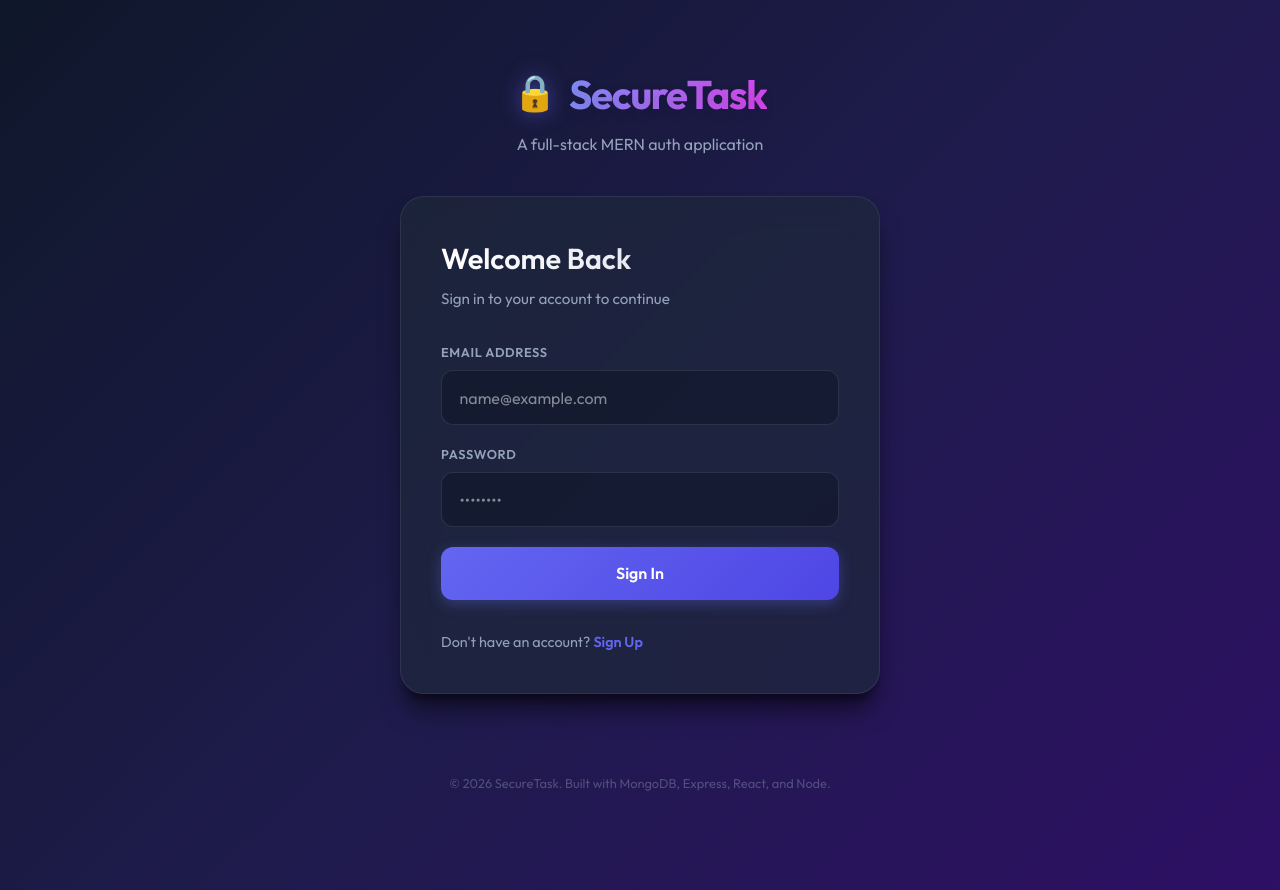
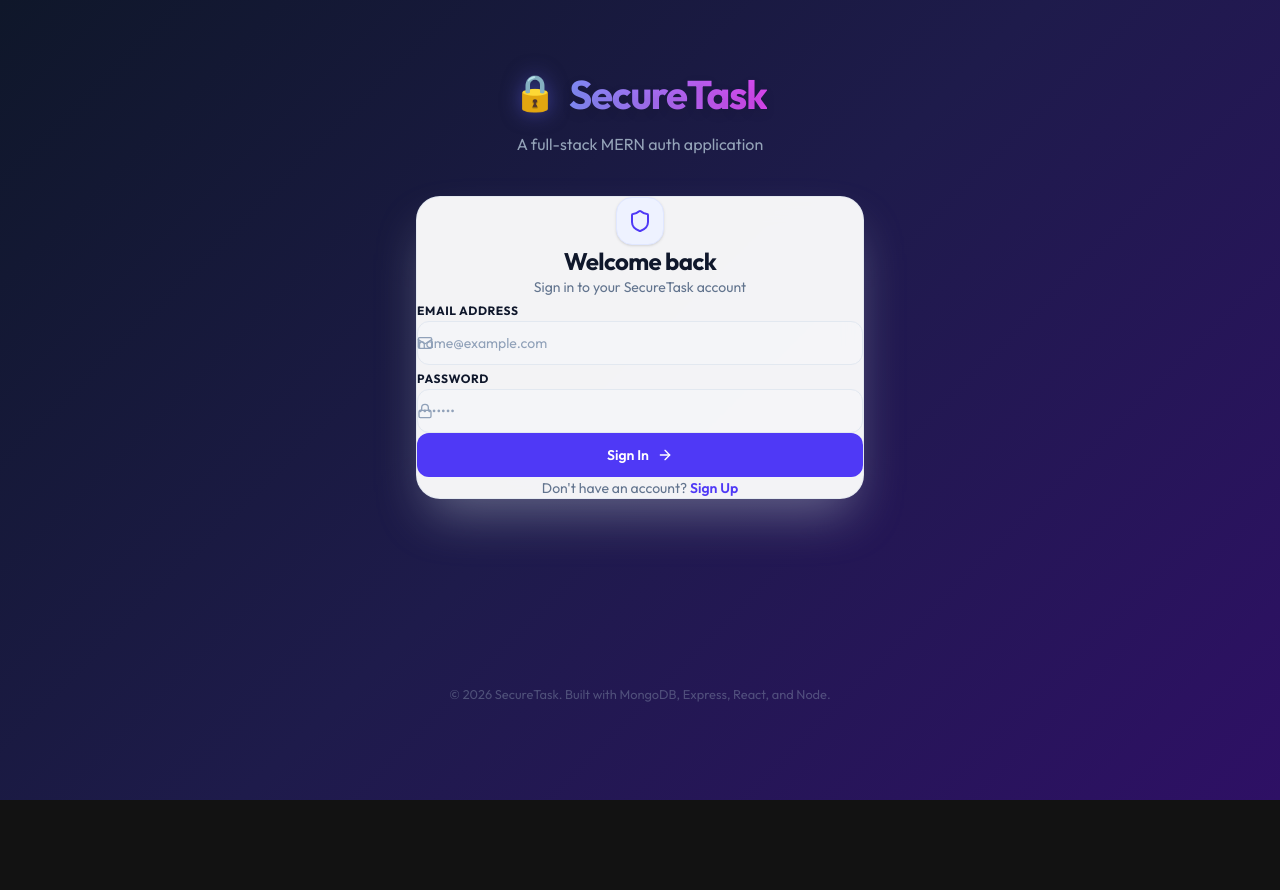
Before and after one commit to Saras-Kashyap/TO-DO-full-stak-website, a React (Vite) app in the folder client/: page / in a window 1280 px wide. After the commit the page ends 800 px from the top, so only its background shows below. Built offline with nearby package versions, Linux system fonts and the light colour scheme; no server answers.

Commit message:
design: restyle login and register pages with a premium light glassmorphic UI matching todo theme

```diff
--- a/client/src/components/Login.jsx
+++ b/client/src/components/Login.jsx
@@ -1,5 +1,6 @@
 import React, { useState } from 'react';
 import api from '../api';
+import { Mail, Lock, Shield, ArrowRight } from 'lucide-react';
 
 const Login = ({ setToken, setView }) => {
   const [formData, setFormData] = useState({ email: '', password: '' });
@@ -28,15 +29,31 @@ const Login = ({ setToken, setView }) => {
   };
 
   return (
-    <div className="auth-card">
-      <h2>Welcome Back</h2>
-      <p className="auth-subtitle">Sign in to your account to continue</p>
+    <div className="w-full max-w-md bg-white/95 backdrop-blur-md border border-slate-200/85 rounded-3xl p-8 shadow-2xl shadow-slate-300/40 text-slate-900">
+      <div className="flex flex-col items-center text-center mb-8">
+        <div className="h-12 w-12 rounded-2xl bg-indigo-50 border border-indigo-100 flex items-center justify-center text-indigo-600 mb-4 shadow-sm">
+          <Shield className="h-6 w-6" />
+        </div>
+        <h2 className="text-2xl font-bold tracking-tight text-slate-900">Welcome back</h2>
+        <p className="text-sm text-slate-500 mt-1.5">Sign in to your SecureTask account</p>
+      </div>
 
-      {error && <div className="error-message">{error}</div>}
+      {error && (
+        <div className="mb-6 bg-red-50/80 border border-red-100 text-red-600 text-sm px-4 py-3 rounded-xl flex items-center gap-2">
+          <span className="h-1.5 w-1.5 rounded-full bg-red-500 shrink-0" />
+          {error}
+        </div>
+      )}
 
-      <form onSubmit={handleSubmit} className="auth-form">
-        <div className="form-group">
-          <label htmlFor="email">Email Address</label>
+      <form onSubmit={handleSubmit} className="space-y-5">
+        <div className="space-y-2">
+          <label htmlFor="email" className="text-xs font-bold text-slate-550 uppercase tracking-wider">
+            Email Address
+          </label>
+          <div className="relative">
+            <span className="absolute inset-y-0 left-0 pl-3.5 flex items-center text-slate-400">
+              <Mail className="h-4 w-4" />
+            </span>
             <input
               type="email"
               id="email"
@@ -44,12 +61,20 @@ const Login = ({ setToken, setView }) => {
               placeholder="name@example.com"
               value={formData.email}
               onChange={handleChange}
+              className="w-full h-11 pl-10 pr-4 rounded-xl border border-slate-200 bg-slate-50/50 text-sm text-slate-900 placeholder:text-slate-400 focus:outline-none focus:border-indigo-500 focus:ring-2 focus:ring-indigo-500/10 transition-all"
               required
             />
           </div>
+        </div>
 
-        <div className="form-group">
-          <label htmlFor="password">Password</label>
+        <div className="space-y-2">
+          <label htmlFor="password" className="text-xs font-bold text-slate-550 uppercase tracking-wider">
+            Password
+          </label>
+          <div className="relative">
+            <span className="absolute inset-y-0 left-0 pl-3.5 flex items-center text-slate-400">
+              <Lock className="h-4 w-4" />
+            </span>
             <input
               type="password"
               id="password"
@@ -57,18 +82,28 @@ const Login = ({ setToken, setView }) => {
               placeholder="••••••••"
               value={formData.password}
               onChange={handleChange}
+              className="w-full h-11 pl-10 pr-4 rounded-xl border border-slate-200 bg-slate-50/50 text-sm text-slate-900 placeholder:text-slate-400 focus:outline-none focus:border-indigo-500 focus:ring-2 focus:ring-indigo-500/10 transition-all"
               required
             />
           </div>
+        </div>
 
-        <button type="submit" className="btn btn-primary" disabled={loading}>
+        <button
+          type="submit"
+          disabled={loading}
+          className="w-full h-11 bg-indigo-600 text-white text-sm font-semibold rounded-xl flex items-center justify-center gap-2 hover:bg-indigo-500 hover:shadow-lg hover:shadow-indigo-600/20 active:scale-98 disabled:opacity-50 disabled:pointer-events-none transition-all cursor-pointer"
+        >
           {loading ? 'Signing in...' : 'Sign In'}
+          {!loading && <ArrowRight className="h-4 w-4" />}
         </button>
       </form>
 
-      <div className="auth-footer">
+      <div className="mt-8 text-center text-sm text-slate-500 border-t border-slate-100 pt-6">
         Don't have an account?{' '}
-        <button onClick={() => setView('register')} className="btn-link">
+        <button
+          onClick={() => setView('register')}
+          className="text-indigo-600 font-semibold hover:underline hover:text-indigo-500 cursor-pointer"
+        >
           Sign Up
         </button>
       </div>
--- a/client/src/components/Register.jsx
+++ b/client/src/components/Register.jsx
@@ -1,5 +1,6 @@
 import React, { useState } from 'react';
 import api from '../api';
+import { User, Mail, Lock, Shield, ArrowRight } from 'lucide-react';
 
 const Register = ({ setToken, setView }) => {
   const [formData, setFormData] = useState({ username: '', email: '', password: '' });
@@ -28,15 +29,31 @@ const Register = ({ setToken, setView }) => {
   };
 
   return (
-    <div className="auth-card">
-      <h2>Create Account</h2>
-      <p className="auth-subtitle">Join us to start managing your tasks</p>
+    <div className="w-full max-w-md bg-white/95 backdrop-blur-md border border-slate-200/85 rounded-3xl p-8 shadow-2xl shadow-slate-300/40 text-slate-900">
+      <div className="flex flex-col items-center text-center mb-8">
+        <div className="h-12 w-12 rounded-2xl bg-indigo-50 border border-indigo-100 flex items-center justify-center text-indigo-600 mb-4 shadow-sm">
+          <Shield className="h-6 w-6" />
+        </div>
+        <h2 className="text-2xl font-bold tracking-tight text-slate-900">Create Account</h2>
+        <p className="text-sm text-slate-500 mt-1.5">Join SecureTask to start managing tasks</p>
+      </div>
 
-      {error && <div className="error-message">{error}</div>}
+      {error && (
+        <div className="mb-6 bg-red-50/80 border border-red-100 text-red-600 text-sm px-4 py-3 rounded-xl flex items-center gap-2">
+          <span className="h-1.5 w-1.5 rounded-full bg-red-500 shrink-0" />
+          {error}
+        </div>
+      )}
 
-      <form onSubmit={handleSubmit} className="auth-form">
-        <div className="form-group">
-          <label htmlFor="username">Username</label>
+      <form onSubmit={handleSubmit} className="space-y-5">
+        <div className="space-y-2">
+          <label htmlFor="username" className="text-xs font-bold text-slate-550 uppercase tracking-wider">
+            Username
+          </label>
+          <div className="relative">
+            <span className="absolute inset-y-0 left-0 pl-3.5 flex items-center text-slate-400">
+              <User className="h-4 w-4" />
+            </span>
             <input
               type="text"
               id="username"
@@ -44,12 +61,20 @@ const Register = ({ setToken, setView }) => {
               placeholder="johndoe"
               value={formData.username}
               onChange={handleChange}
+              className="w-full h-11 pl-10 pr-4 rounded-xl border border-slate-200 bg-slate-50/50 text-sm text-slate-900 placeholder:text-slate-400 focus:outline-none focus:border-indigo-500 focus:ring-2 focus:ring-indigo-500/10 transition-all"
               required
             />
           </div>
+        </div>
 
-        <div className="form-group">
-          <label htmlFor="email">Email Address</label>
+        <div className="space-y-2">
+          <label htmlFor="email" className="text-xs font-bold text-slate-550 uppercase tracking-wider">
+            Email Address
+          </label>
+          <div className="relative">
+            <span className="absolute inset-y-0 left-0 pl-3.5 flex items-center text-slate-400">
+              <Mail className="h-4 w-4" />
+            </span>
             <input
               type="email"
               id="email"
@@ -57,12 +82,20 @@ const Register = ({ setToken, setView }) => {
               placeholder="name@example.com"
               value={formData.email}
               onChange={handleChange}
+              className="w-full h-11 pl-10 pr-4 rounded-xl border border-slate-200 bg-slate-50/50 text-sm text-slate-900 placeholder:text-slate-400 focus:outline-none focus:border-indigo-500 focus:ring-2 focus:ring-indigo-500/10 transition-all"
               required
             />
           </div>
+        </div>
 
-        <div className="form-group">
-          <label htmlFor="password">Password</label>
+        <div className="space-y-2">
+          <label htmlFor="password" className="text-xs font-bold text-slate-550 uppercase tracking-wider">
+            Password
+          </label>
+          <div className="relative">
+            <span className="absolute inset-y-0 left-0 pl-3.5 flex items-center text-slate-400">
+              <Lock className="h-4 w-4" />
+            </span>
             <input
               type="password"
               id="password"
@@ -70,18 +103,28 @@ const Register = ({ setToken, setView }) => {
               placeholder="••••••••"
               value={formData.password}
               onChange={handleChange}
+              className="w-full h-11 pl-10 pr-4 rounded-xl border border-slate-200 bg-slate-50/50 text-sm text-slate-900 placeholder:text-slate-400 focus:outline-none focus:border-indigo-500 focus:ring-2 focus:ring-indigo-500/10 transition-all"
               required
             />
           </div>
+        </div>
 
-        <button type="submit" className="btn btn-primary" disabled={loading}>
+        <button
+          type="submit"
+          disabled={loading}
+          className="w-full h-11 bg-indigo-600 text-white text-sm font-semibold rounded-xl flex items-center justify-center gap-2 hover:bg-indigo-500 hover:shadow-lg hover:shadow-indigo-600/20 active:scale-98 disabled:opacity-50 disabled:pointer-events-none transition-all cursor-pointer"
+        >
           {loading ? 'Creating account...' : 'Sign Up'}
+          {!loading && <ArrowRight className="h-4 w-4" />}
         </button>
       </form>
 
-      <div className="auth-footer">
+      <div className="mt-8 text-center text-sm text-slate-500 border-t border-slate-100 pt-6">
         Already have an account?{' '}
-        <button onClick={() => setView('login')} className="btn-link">
+        <button
+          onClick={() => setView('login')}
+          className="text-indigo-600 font-semibold hover:underline hover:text-indigo-500 cursor-pointer"
+        >
           Sign In
         </button>
       </div>
```
Lines whose indentation alone changed are shown as unchanged.
